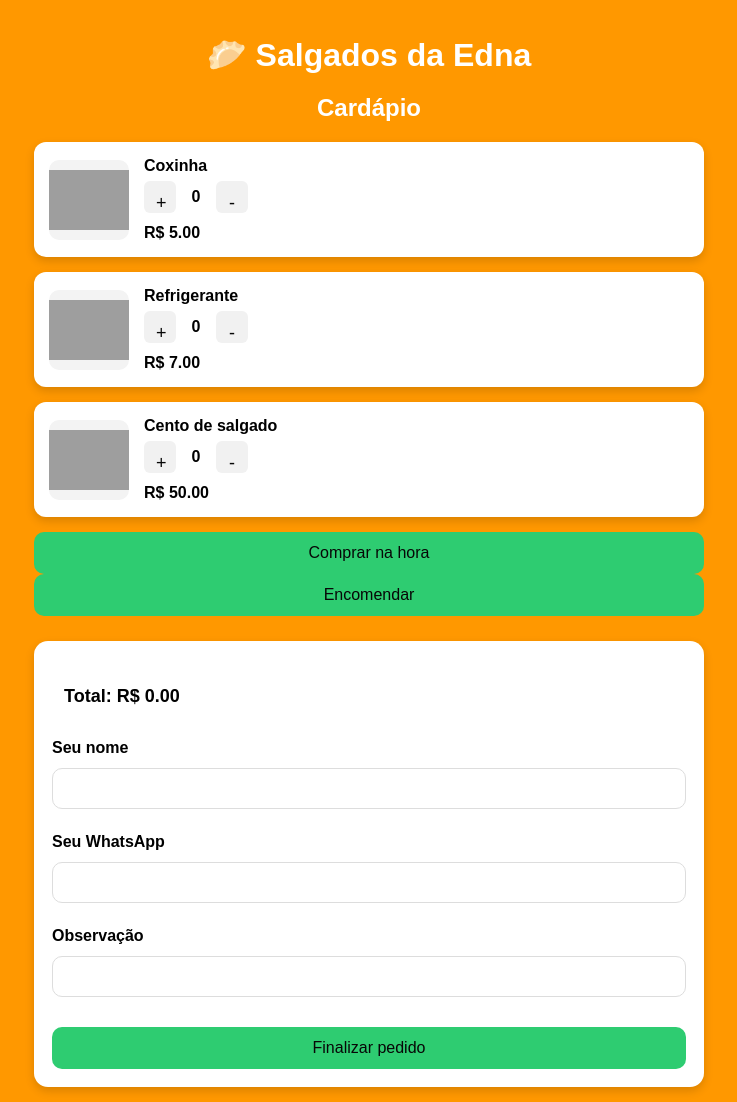
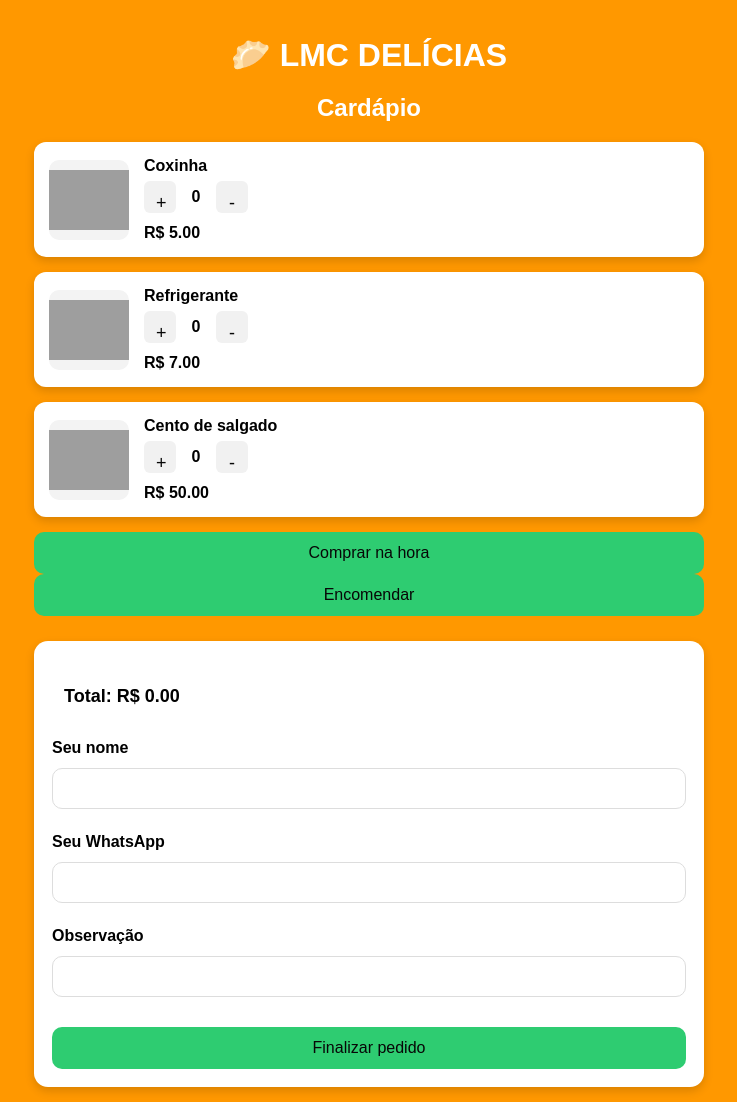
Before and after one commit to Kauadias29/site_salgados, a Flask app: page / in a window 1280 px wide. Shown: the whole page, without its empty margins (271-1008 px from the left). Run offline with Flask 3, Linux system fonts and the light colour scheme; data comes from the database, SQL or seed files in the repository; grey boxes are pictures that could not be loaded.

Commit message:
mudança de titulo

```diff
--- a/templates/index.html
+++ b/templates/index.html
@@ -19,7 +19,7 @@
     </div>
     {% endif %}
 
-    <h1 class="titulo">🥟 Salgados da Edna</h1>
+    <h1 class="titulo">🥟 LMC DELÍCIAS</h1>
     <h2 class="subtitulo">Cardápio</h2>
 
     <!-- PRODUTOS -->
```
